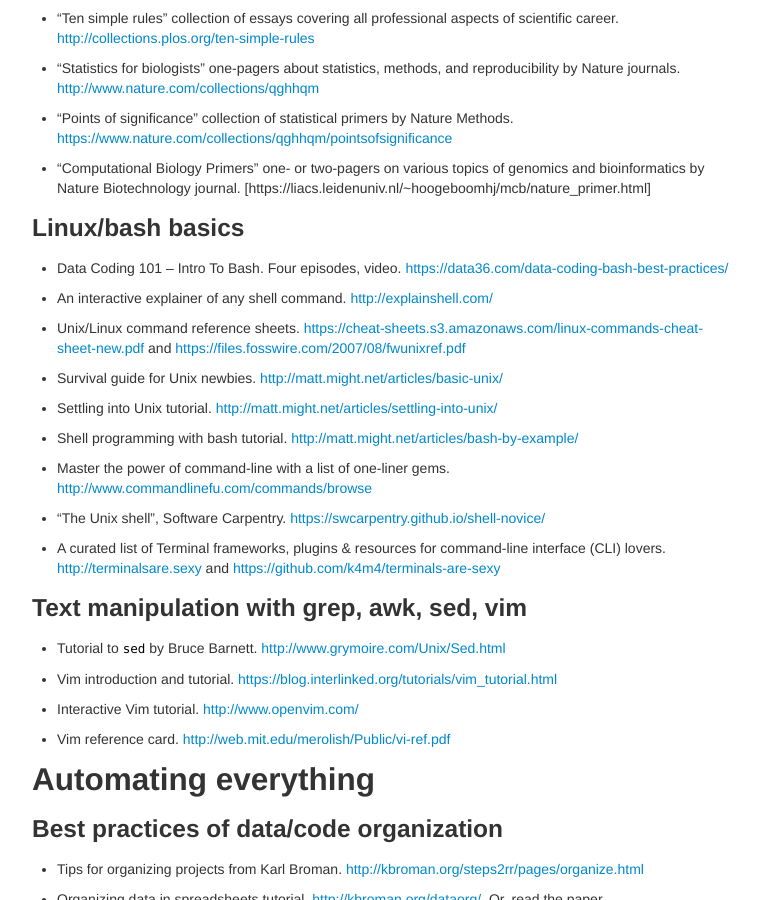
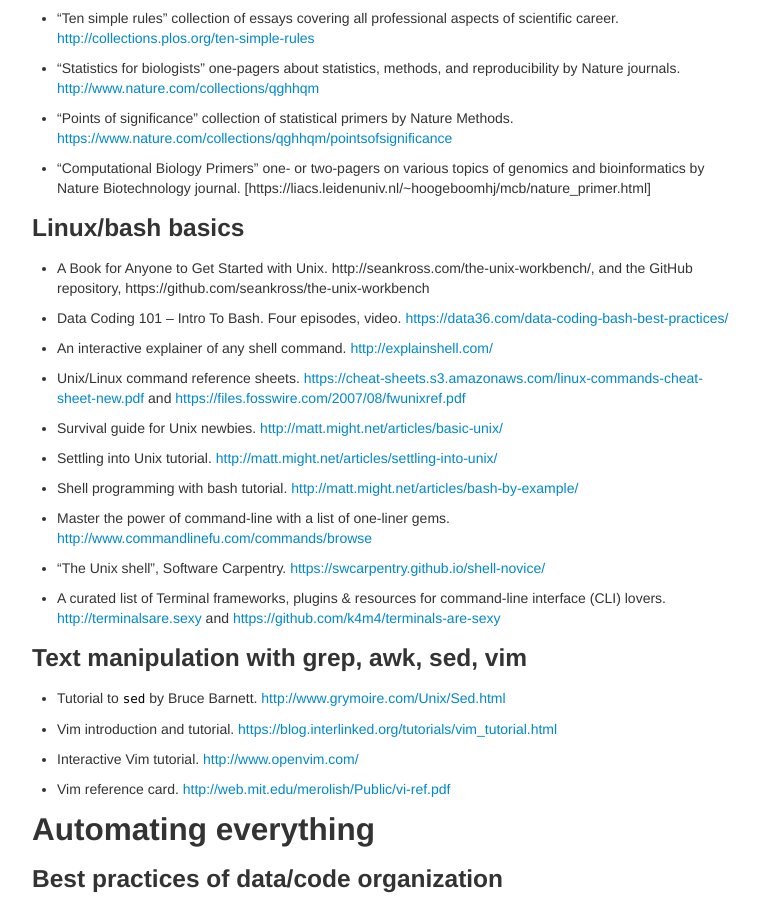
Before and after one commit to mdozmorov/BIOS692, a Jekyll site: the page built from pages/references.md, in a window 1280 px wide and 900 px high, scrolled down 1165 px. Shown: the whole window, without its empty margins (258-1018 px from the left). Built offline with Jekyll 4.4.1, drawn with Linux system fonts in a browser that asks for light colours.

Commit message:
Add Sean Kross Unix book

```diff
--- a/pages/references.md
+++ b/pages/references.md
@@ -53,6 +53,8 @@ title: References, "Reproducible research tools" course, BIOS 692
 
 
 ### Linux/bash basics {#linux}
+
+- A Book for Anyone to Get Started with Unix. http://seankross.com/the-unix-workbench/, and the GitHub repository, https://github.com/seankross/the-unix-workbench
 
 - Data Coding 101 – Intro To Bash. Four episodes, video. [https://data36.com/data-coding-bash-best-practices/](https://data36.com/data-coding-bash-best-practices/)
 
```
